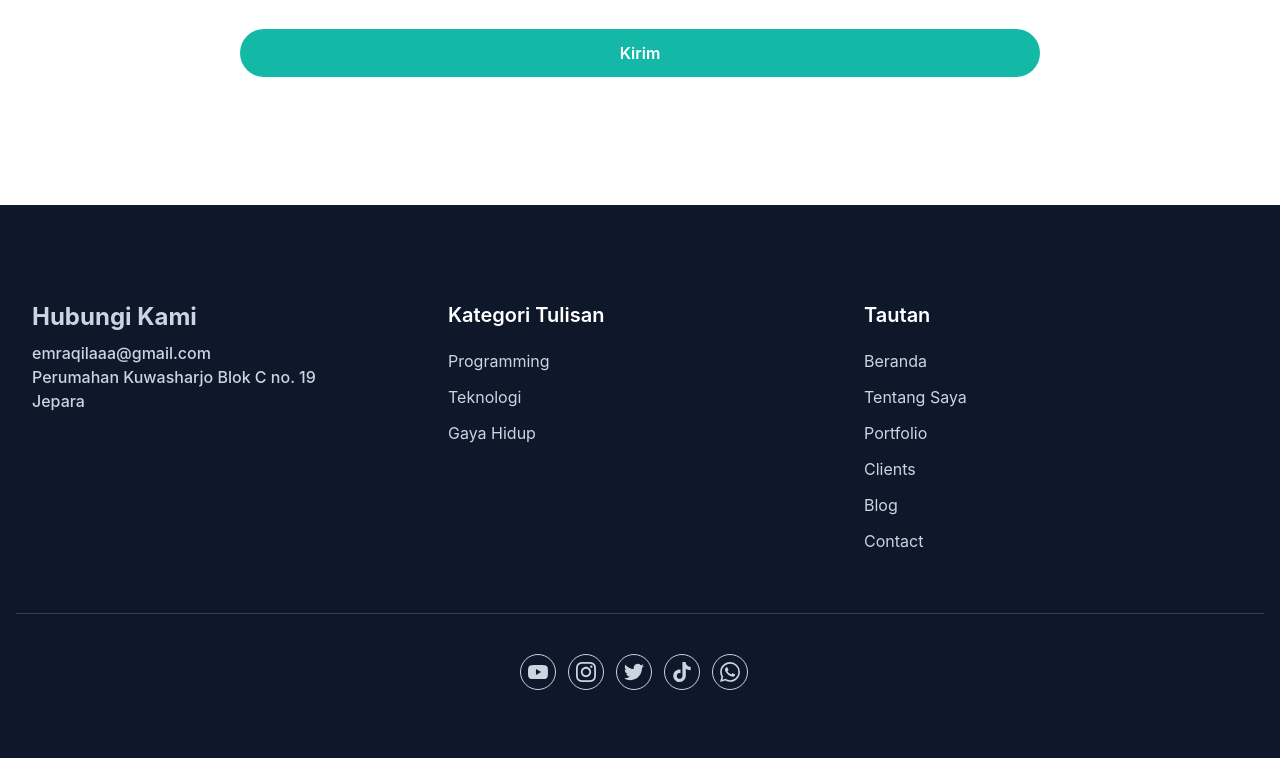
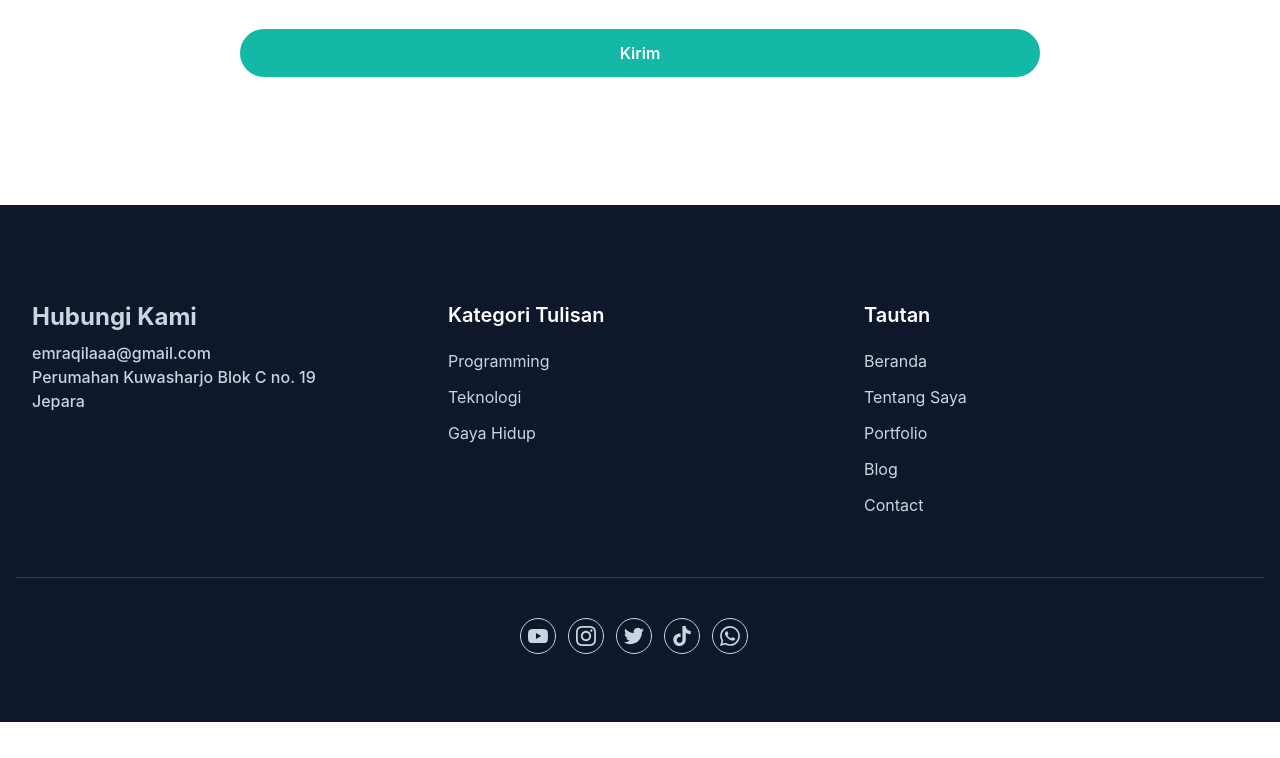
Before and after one commit to emraqilaa/UAS-STI-emir, a website: page index.html in a window 1280 px wide. Shown: the part 6624-7382 px from the top of the page. After the commit the page ends 7346 px from the top, so only its background shows below. Drawn offline with Linux system fonts and the light colour scheme.

Commit message:
Upload file UAS

```diff
--- a/index.html
+++ b/index.html
@@ -898,13 +898,6 @@
               </li>
               <li>
                 <a
-                  href="#clients"
-                  class="mb-3 inline-block text-base hover:text-primary"
-                  >Clients</a
-                >
-              </li>
-              <li>
-                <a
                   href="#blog"
                   class="mb-3 inline-block text-base hover:text-primary"
                   >Blog</a
```
